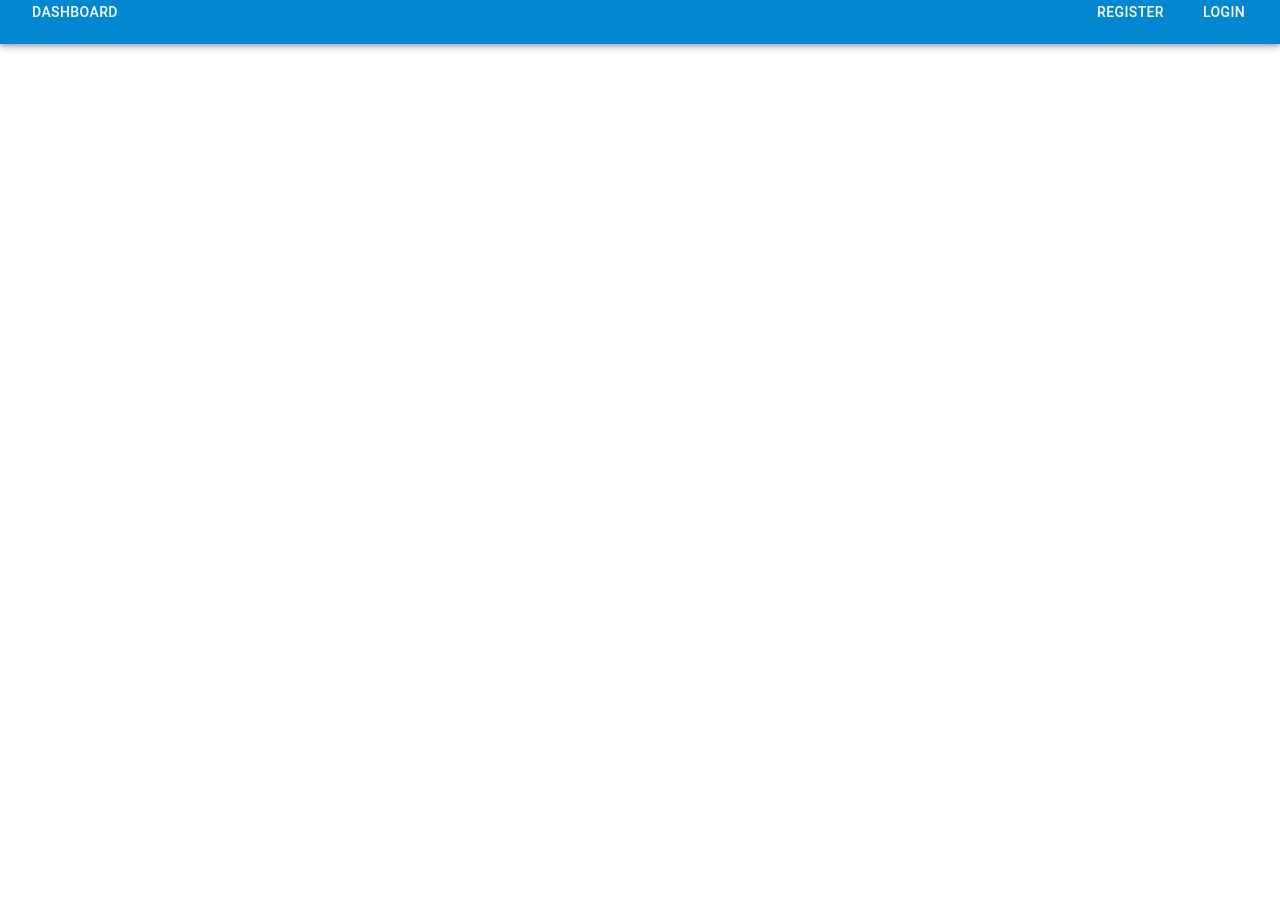
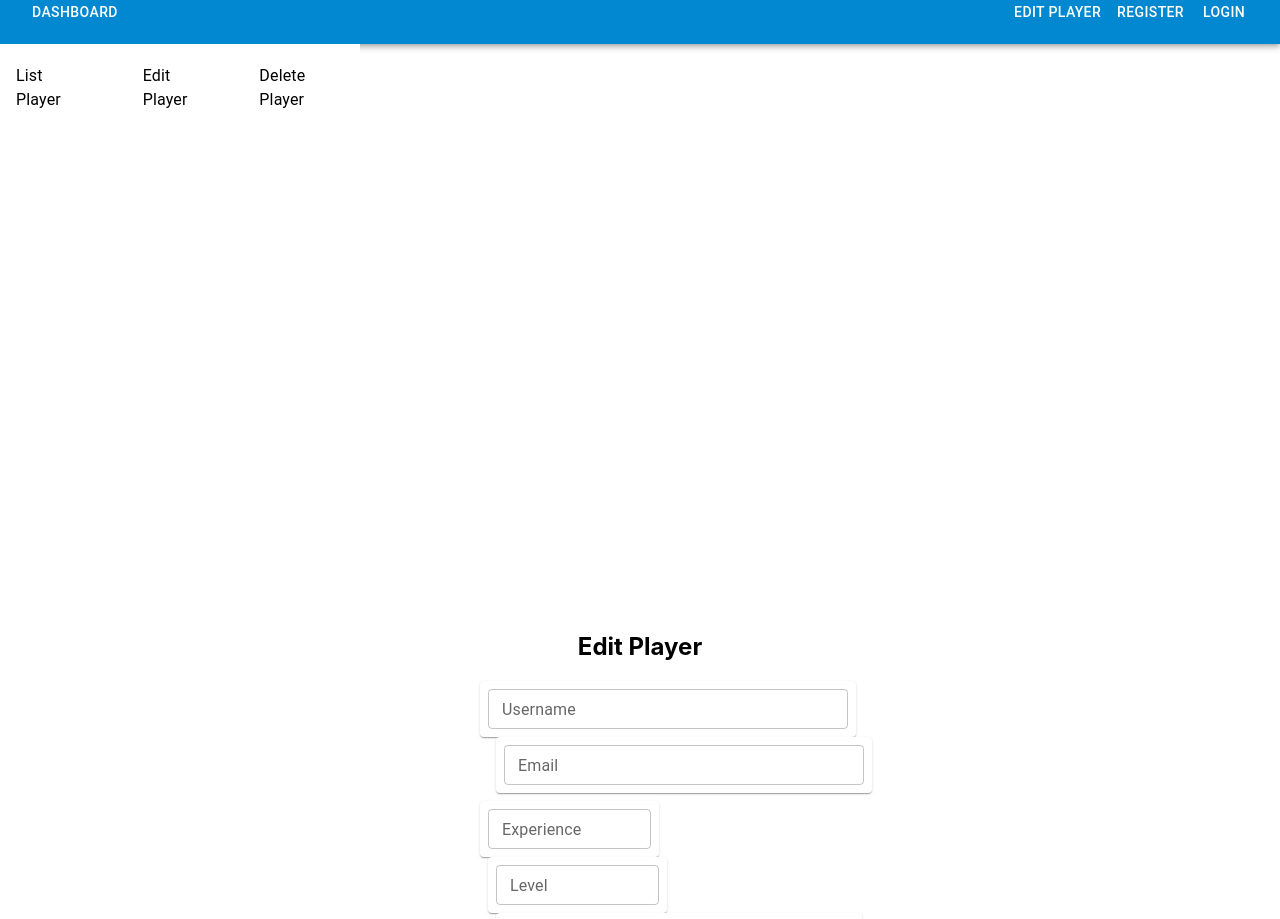
Before and after one commit to berbinarbinar/binar-challenge-chapter-8, a React (Create React App) app in the folder client/: page /editPlayer in a window 1280 px wide. Shown: the part 20-939 px from the top of the page. Before the commit the page ends 800 px from the top, so only its background shows below. Built offline with nearby package versions, Linux system fonts and the light colour scheme.

Commit message:
update editPlayer dan Dashboard

```diff
--- a/client/src/App.js
+++ b/client/src/App.js
@@ -1,21 +1,32 @@
 import './App.css';
 import Navbar from './Component/Navbar';
+import { Grid } from '@mui/material';
 import { Route, Routes } from 'react-router-dom';
 import Register from './Pages/Register';
 import Home from './Pages/Home';
-import Produk from './Pages/Produk';
-import Tentang from './Pages/Tentang';
+import EditPlayer from './Pages/EditPlayer'
+import AppMenu from './Component/AppMenu'
+import Login from './Pages/Login';
 
 export default function App() {
   return (
     <>
+      <div className='App'>
       <Navbar />
+      <Grid container alignItems="top" direction="row" spacing={25}>
+        <Grid item >
+          <AppMenu />
+        </Grid>
+        <Grid item xs={32}>
       <Routes>
         <Route path='/' element={<Home />} />
-        <Route path='/produk' element={<Produk />} />
-        <Route path='/tentang' element={<Tentang />} />
+        <Route path='/editPlayer' element={<EditPlayer />} />
         <Route path='/register' element={<Register />} />
+        <Route path='/login' element={<Login />} />
       </Routes>
+      </Grid>
+      </Grid>
+      </div>
     </>
   );
 }
--- /dev/null
+++ b/client/src/Component/AppMenu.jsx
@@ -0,0 +1,30 @@
+import * as React from 'react';
+import List from '@mui/material/List';
+import ListItem from '@mui/material/ListItem';
+import ListItemText from '@mui/material/ListItemText';
+import Divider from '@mui/material/Divider';
+
+const style = {
+  width: '100%',
+  maxWidth: 360,
+  bgcolor: 'background.paper',
+  justifyContent: 'center'
+};
+
+export default function AppMenu() {
+  return (
+    <List sx={style} component="nav" aria-label="mailbox folders">
+      <ListItem button>
+        <ListItemText primary="List Player" />
+      </ListItem>
+      <Divider />
+      <ListItem button>
+        <ListItemText primary="Edit Player" />
+      </ListItem>
+      <ListItem button>
+        <ListItemText primary="Delete Player" />
+      </ListItem>
+      <Divider light />
+    </List>
+  );
+}
--- a/client/src/Component/Navbar.jsx
+++ b/client/src/Component/Navbar.jsx
@@ -15,7 +15,15 @@ export default function NavBar() {
           </Button>
           <Button
             color='inherit'
-            sx={{mr:'20px'}}
+            sx={{display: 'flex', justifyContent: 'flex-start'}}
+            LinkComponent={Link}
+            to='/editPlayer'
+          >
+            Edit Player
+          </Button>
+          <Button
+            color='inherit'
+            sx={{display: 'flex', justifyContent: 'flex-end'}}
             LinkComponent={Link}
             to='/register'
           >
--- /dev/null
+++ b/client/src/Pages/EditPlayer.jsx
@@ -0,0 +1,160 @@
+import { Link } from 'react-router-dom';
+import { Button, Card, TextField, Grid } from "@mui/material";
+import { useFormik} from 'formik';
+import * as yup from 'yup';
+
+const editValidationSchema = yup.object({
+    userName: yup.string().required("Username is required!"),
+    email: yup.string().required("Email is required!"),
+    exp: yup.number().required("Experience is required!"),
+    lvl: yup.number().required("Level is required!"),
+    password: yup.string().required("Password is required!").min(8),
+  })
+
+export default function EditPlayer(){
+
+    const formik = useFormik({
+        initialValues:{
+          userName: "",
+          email: "",
+          exp: "",
+          lvl: "",
+          password: ""
+        },
+        onSubmit: (values) => {
+          console.log(values)
+        },
+        validationSchema: editValidationSchema
+      })
+
+    return(
+        <>
+
+            <form onSubmit={formik.handleSubmit}>
+            <Grid container direction="column" mt={25}>
+            <h2>Edit Player</h2>
+            <Grid container direction="row" mb={1}>
+                <Grid item>
+                    <Card>
+                        <Grid item m={1}>
+                            <TextField
+                            id="username"
+                            name="username"
+                            label="Username"
+                            sx={{ width: 360 }}
+                            size="small"
+                            type="text"
+                            value={formik.values.userName}
+                            onChange={formik.handleChange}
+                            error={
+                                formik.touched.userName && Boolean(formik.errors.userName)
+                            }
+                            helperText={
+                                formik.touched.userName && formik.errors.userName
+                            }
+                            />
+                        </Grid>
+                    </Card>
+                </Grid>
+                <Grid item ml={2}>
+                    <Card>
+                        <Grid item m={1}>
+                            <TextField
+                            id="email"
+                            name="email"
+                            label="Email"
+                            sx={{ width: 360 }}
+                            size="small"
+                            type="email"
+                            value={formik.values.email}
+                            onChange={formik.handleChange}
+                            error={
+                              formik.touched.email && Boolean(formik.errors.email)
+                            }
+                            helperText={
+                              formik.touched.email && formik.errors.email
+                            }
+                            />
+                        </Grid>
+                    </Card>
+                </Grid>
+            </Grid>
+            <Grid container direction="row" mb={1}>
+                <Grid item>
+                    <Card>
+                        <Grid item m={1}>
+                            <TextField
+                            id="exp"
+                            name="exp"
+                            label="Experience"
+                            sx={{ width: 163 }}
+                            size="small"
+                            type="number"
+                            value={formik.values.exp}
+                            onChange={formik.handleChange}
+                            error={
+                                formik.touched.exp && Boolean(formik.errors.exp)
+                            }
+                            helperText={
+                                formik.touched.exp && formik.errors.exp
+                            }
+                            />
+                        </Grid>
+                    </Card>
+                </Grid>
+                <Grid item ml={1}>
+                    <Card>
+                        <Grid item m={1}>
+                            <TextField
+                            id="lvl"
+                            name="lvl"
+                            label="Level"
+                            sx={{ width: 163 }}
+                            size="small"
+                            type="number"
+                            value={formik.values.lvl}
+                            onChange={formik.handleChange}
+                            error={
+                                formik.touched.lvl && Boolean(formik.errors.lvl)
+                            }
+                            helperText={
+                                formik.touched.lvl && formik.errors.lvl
+                            }
+                            />
+                        </Grid>
+                    </Card>
+                </Grid>
+                <Grid item ml={2}>
+                    <Card>
+                        <Grid item m={1}>
+                            <TextField
+                            id="password"
+                            name="password"
+                            label="Password"
+                            sx={{ width: 350 }}
+                            size="small"
+                            type="password"
+                            value={formik.values.password}
+                            onChange={formik.handleChange}
+                            error={
+                              formik.touched.password && Boolean(formik.errors.password)
+                            }
+                            helperText={
+                              formik.touched.password && formik.errors.password
+                            }
+                            />
+                        </Grid>
+                    </Card>
+                </Grid>
+            </Grid>
+            <Grid container direction="row" mt={1}>
+              <Grid item>
+                <Button type="submit" variant="contained" color="success">Submit</Button>
+              </Grid>
+            </Grid>
+            </Grid>
+            </form>
+
+        </>
+    )
+}
--- a/client/src/Pages/Home.jsx
+++ b/client/src/Pages/Home.jsx
@@ -1,5 +1,4 @@
 import { Outlet } from "react-router-dom";
-import NavBar from "../Component/Navbar";
 
 export default function Home() {
   return (
--- a/client/src/Pages/Tentang.jsx
+++ b/client/src/Pages/Login.jsx
@@ -1,4 +1,4 @@
-export default function Tentang() {
+export default function Login() {
   return (
     <div className='content'>
       <p>
--- a/client/src/Pages/Produk.jsx
+++ /dev/null
@@ -1,59 +0,0 @@
-import { Link } from 'react-router-dom';
-
-export default function Produk() {
-  return (
-    <div className='content'>
-      <h3>Kopi</h3>
-      <div className='produk'>
-        {[1, 2, 3, 4].map((p) => {
-          return (
-            <div>
-              <Link to={`/produk/${p}`}>
-                <img src='https://via.placeholder.com/250x125' alt='produk' />
-              </Link>
-            </div>
-          );
-        })}
-      </div>
-
-      <h3>Susu</h3>
-      <div className='produk'>
-        {[1, 2, 3, 4].map((p) => {
-          return (
-            <div>
-              <Link to={`/produk/${p}`}>
-                <img src='https://via.placeholder.com/250x125' alt='produk' />
-              </Link>
-            </div>
-          );
-        })}
-      </div>
-
-      <h3>Teh</h3>
-      <div className='produk'>
-        {[1, 2, 3, 4].map((p) => {
-          return (
-            <div>
-              <Link to={`/produk/${p}`}>
-                <img src='https://via.placeholder.com/250x125' alt='produk' />
-              </Link>
-            </div>
-          );
-        })}
-      </div>
-
-      <h3>Indomie</h3>
-      <div className='produk'>
-        {[1, 2, 3, 4].map((p) => {
-          return (
-            <div>
-              <Link to={`/produk/${p}`}>
-                <img src='https://via.placeholder.com/250x125' alt='produk' />
-              </Link>
-            </div>
-          );
-        })}
-      </div>
-    </div>
-  );
-}
```
